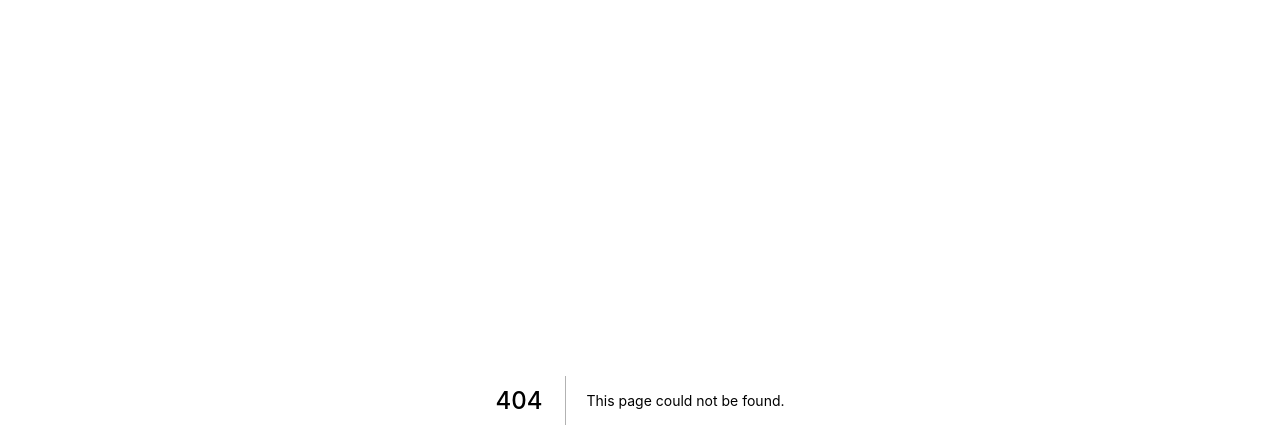
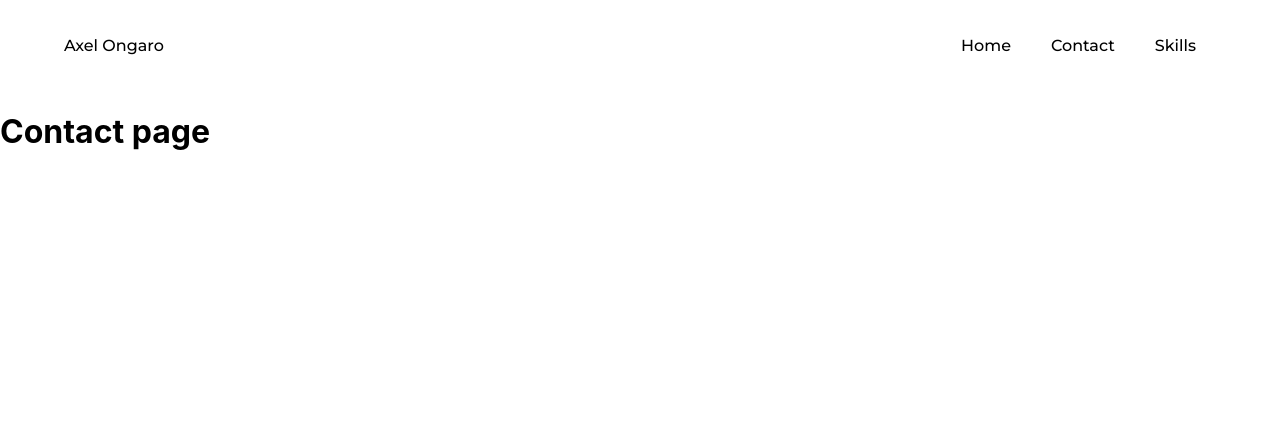
Before and after one commit to axelOngaro/portfolio-next, a Next.js app: page /contact in a window 1280 px wide. Before the commit this address had no page. Shown: the top 448 px of the page. Built offline with nearby package versions, Linux system fonts and the light colour scheme.

Commit message:
Added basic navbar and contact, skills pages

```diff
--- /dev/null
+++ b/components/Navbar.jsx
@@ -0,0 +1,24 @@
+import React from "react";
+import styles from "./Navbar.module.css";
+export default function Navbar() {
+  return (
+    <div className={styles.nav}>
+      <div className={styles.brand__name}>
+        <a href="/">Axel Ongaro</a>
+      </div>
+      <nav className={styles.nav__links}>
+        <ul>
+          <li className={styles.link}>
+            <a href="/">Home</a>
+          </li>
+          <li className={styles.link}>
+            <a href="/contact">Contact</a>
+          </li>
+          <li className={styles.link}>
+            <a href="/skills">Skills</a>
+          </li>
+        </ul>
+      </nav>
+    </div>
+  );
+}
--- /dev/null
+++ b/components/Navbar.module.css
@@ -0,0 +1,31 @@
+@import url("https://fonts.googleapis.com/css2?family=Montserrat:wght@500&display=swap");
+.nav {
+  color: black;
+  display: flex;
+  justify-content: space-between;
+  align-items: center;
+  padding: 20px 5%;
+  font-family: "Montserrat", sans-serif;
+  font-weight: 500;
+  font-size: 16px;
+}
+
+.brand__name {
+  cursor: pointer;
+}
+.nav__links {
+  text-decoration: none;
+  list-style: none;
+}
+
+.link {
+  display: inline-block;
+  padding: 0px 20px;
+}
+
+.nav__links li a {
+  transition: all 0.3s ease 0s;
+}
+.nav__links li a:hover {
+  color: #0088a9;
+}
--- a/package.json
+++ b/package.json
@@ -10,6 +10,7 @@
   "dependencies": {
     "next": "10.0.5",
     "react": "17.0.1",
-    "react-dom": "17.0.1"
+    "react-dom": "17.0.1",
+    "react-router-dom": "^5.2.0"
   }
 }
--- /dev/null
+++ b/pages/contact.jsx
@@ -0,0 +1,11 @@
+import React from "react";
+import Navbar from "../components/Navbar";
+
+export default function contact() {
+  return (
+    <div>
+      <Navbar />
+      <h1>Contact page</h1>
+    </div>
+  );
+}
```
Also changed, not shown: pages/index.js (+4 -62 lines), pages/skills.jsx (added, +11 -0 lines), 1 other file (tests, documents, lock files or other folders).
